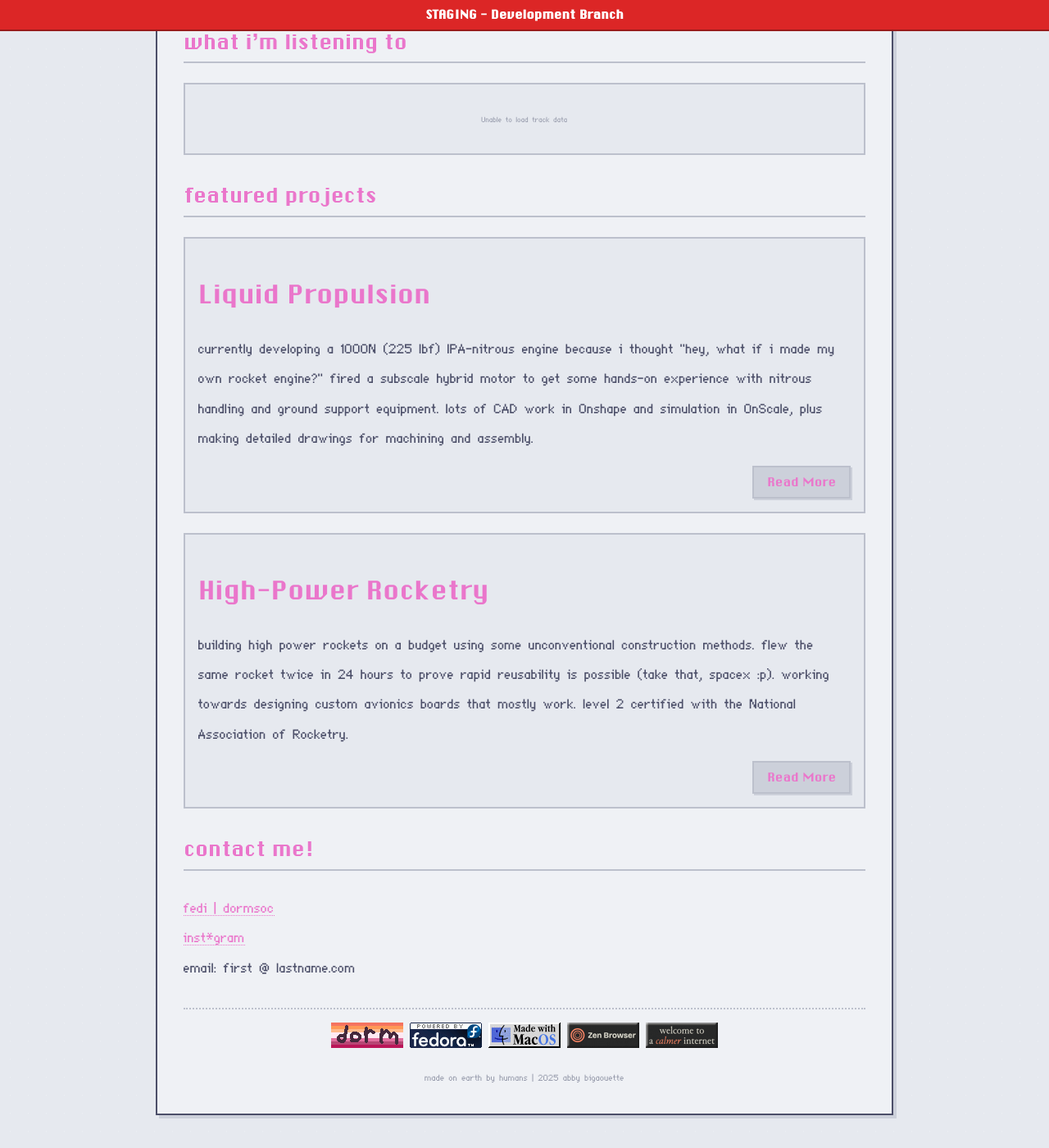
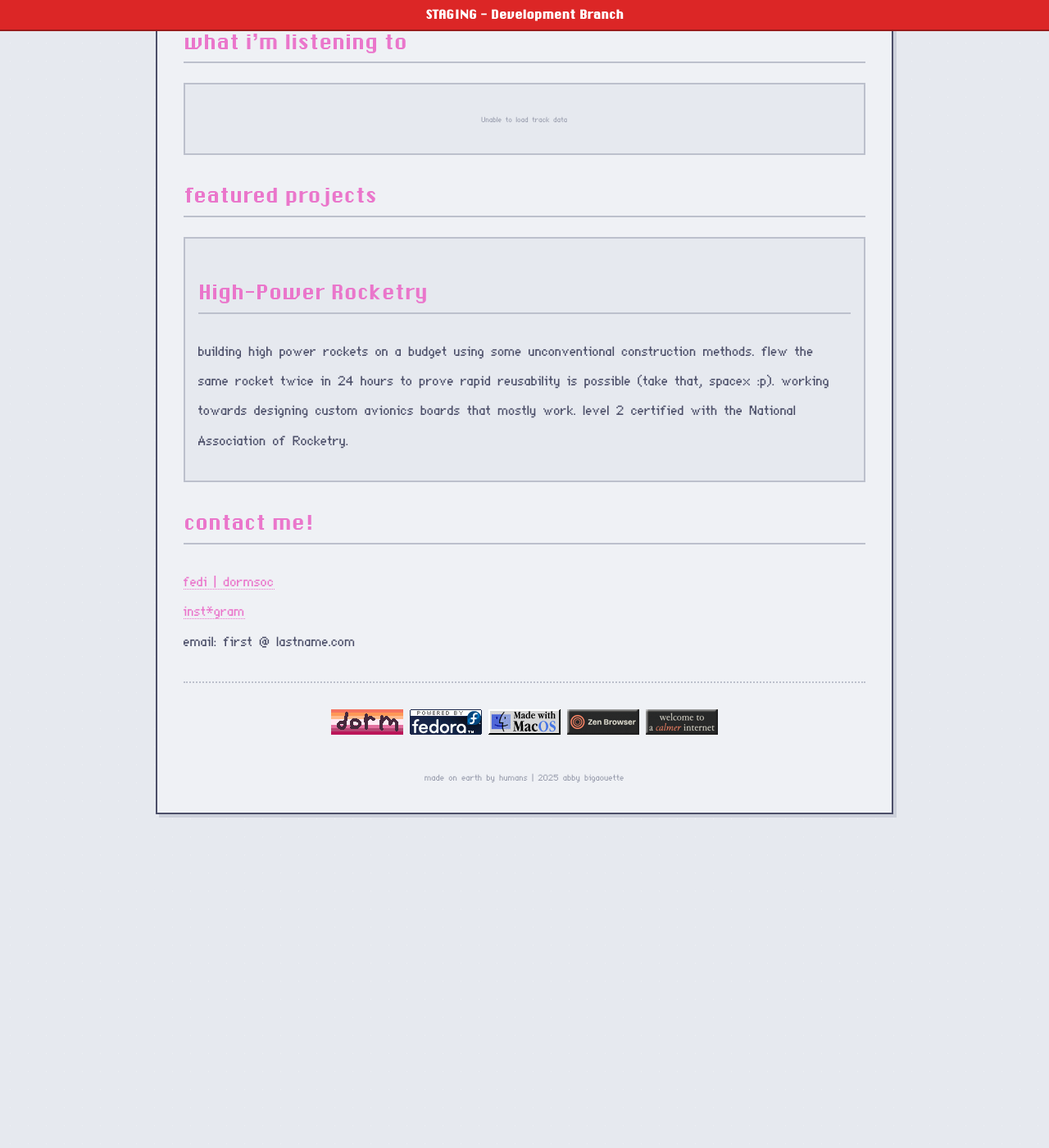
Before and after one commit to logantodd/logantodd.github.io, a Jekyll site: the page built from index.md, in a window 1280 px wide and 1400 px high, scrolled down 773 px. Shown: the whole window at 82% size. Built offline with Jekyll 4.4.1, drawn with Linux system fonts in a browser that asks for light colours; after the commit the page ends 1806 px from its top, so only the background shows below that.

Commit message:
Implement updated projects system

```diff
--- a/_includes/project-preview.html
+++ b/_includes/project-preview.html
@@ -1,16 +1,22 @@
 {% assign project = include.project %}
 
 <div class="project">
-  <h3>{{ project.title }}</h3>
+  <h2>{{ project.title }}</h2>
   <p>{{ project.description }}</p>
 
   <div class="project-actions">
+    {% if project.article %}
     <a href="{{ project.url | relative_url }}" class="project-button">
       Read More
     </a>
+    {% endif %}
     {% if project.external_url and project.external_url != "" %}
     <a href="{{ project.external_url }}" class="project-button" target="_blank" rel="noopener noreferrer">
-      External Link
+      {% if project.url_text and project.url_text != "" %}
+        {{ project.url_text }}
+      {% else %}
+        External Link
+      {% endif %}
     </a>
     {% endif %}
   </div>
--- a/_projects/liquid-propulsion.md
+++ /dev/null
@@ -1,26 +0,0 @@
----
-title: Liquid Propulsion
-status: active
-featured: true
-description: currently developing a 1000N (225 lbf) IPA-nitrous engine because i thought "hey, what if i made my own rocket engine?" fired a subscale hybrid motor to get some hands-on experience with nitrous handling and ground support equipment. lots of CAD work in Onshape and simulation in OnScale, plus making detailed drawings for machining and assembly.
-external_url: ""
-date: 2023-01-01
----
-
-## Project Details
-
-Full details about the liquid propulsion project go here...
-
-### Timeline
-**2023 - Present**
-
-### Technical Specifications
-- Thrust: 1000N (225 lbf)
-- Propellants: IPA-Nitrous
-- Design tools: Onshape, OnScale
-
-### Milestones
-- Subscale hybrid motor test fire
-- Nitrous handling procedures developed
-- GSE design completed
-- Detailed manufacturing drawings in progress
--- a/assets/css/custom.css
+++ b/assets/css/custom.css
@@ -452,6 +452,14 @@
   color: var(--theme-pink);
 }
 
+/* Images */
+.content img {
+  max-width: 100%;
+  height: auto;
+  display: block;
+  margin: 1rem 0;
+}
+
 /* Footer */
 .footer {
   margin-top: 2rem;
```
Also changed, not shown: _projects/example-archived-project.md (deleted, +0 -18 lines).
